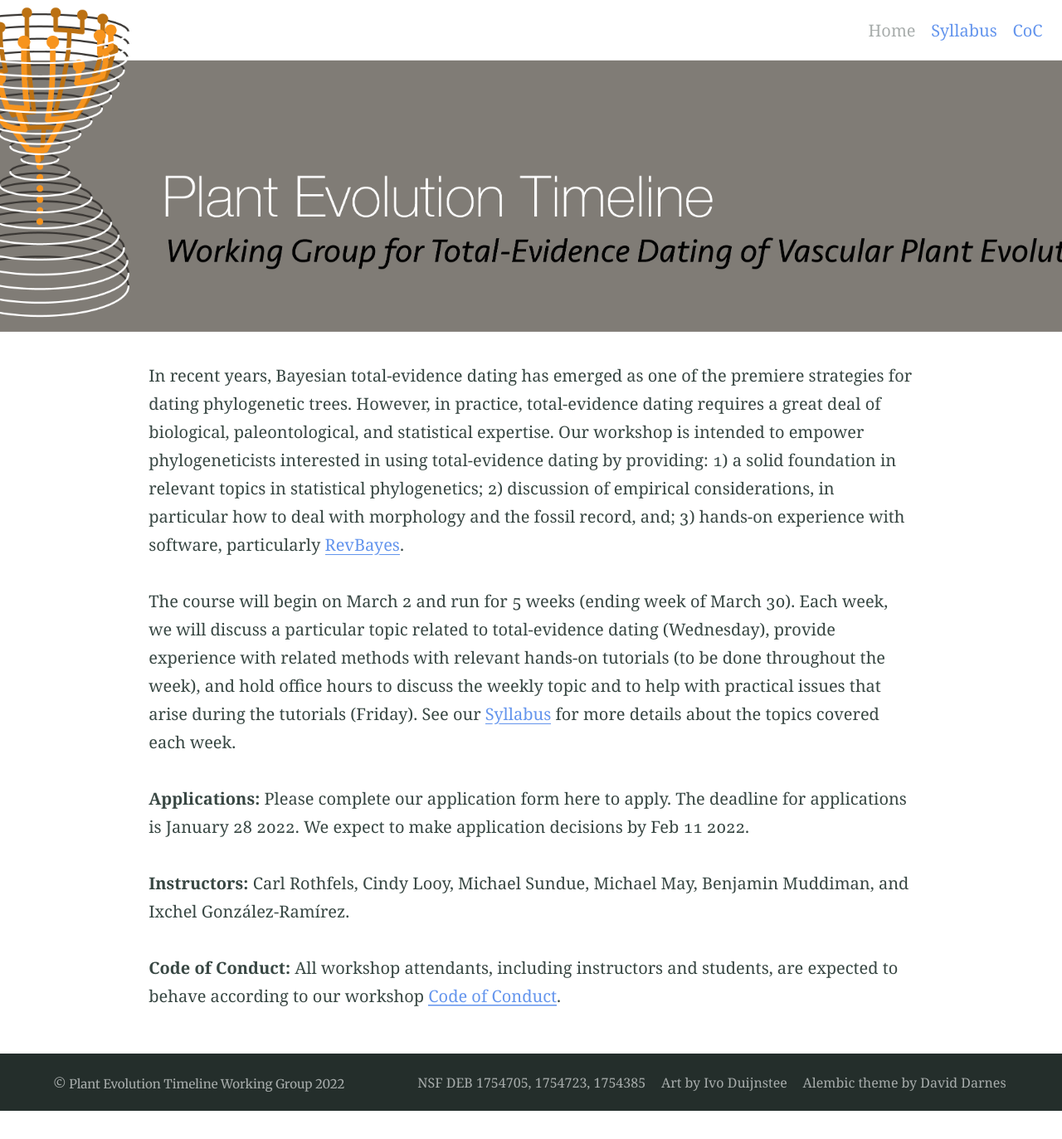
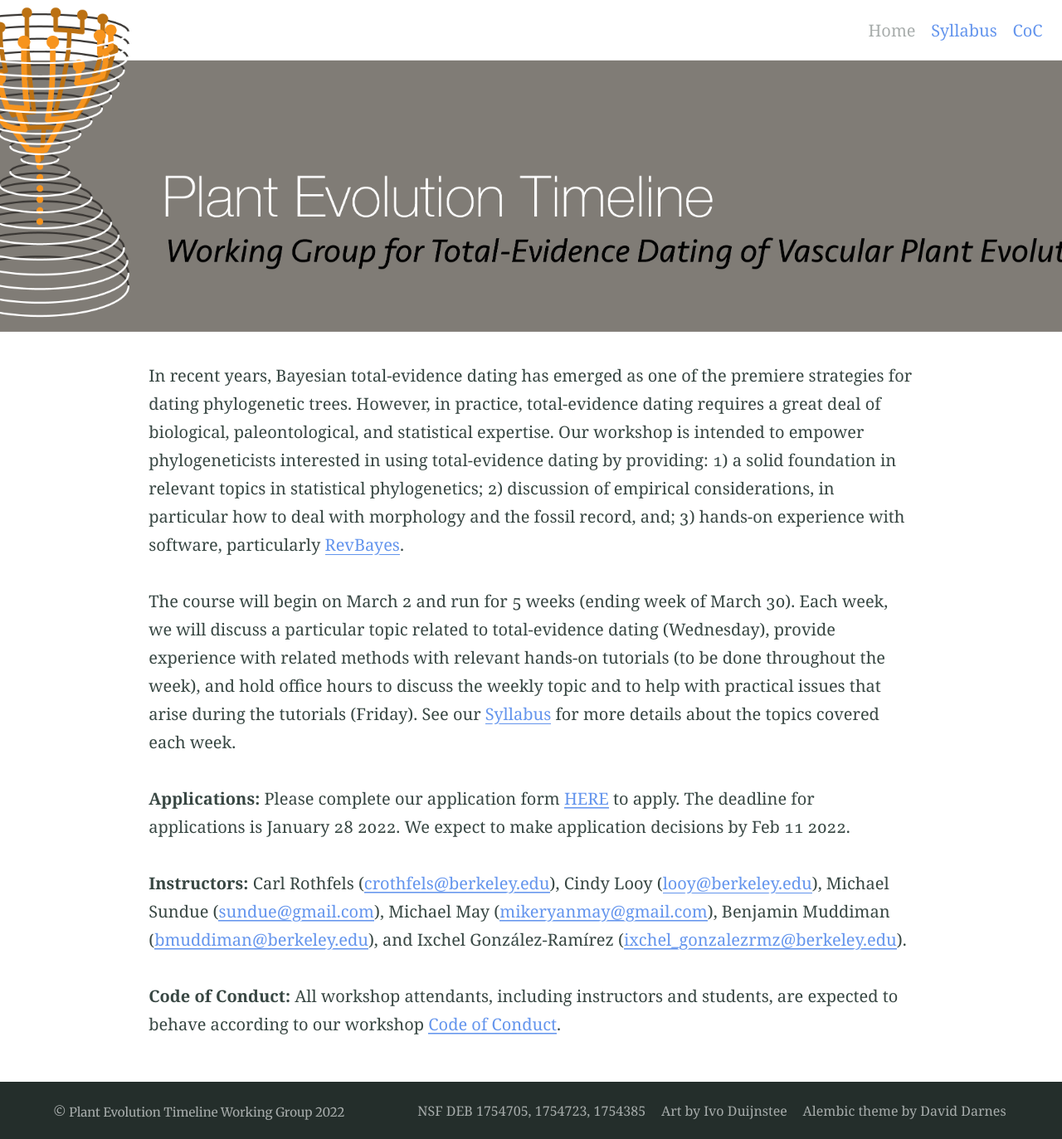
Before and after one commit to mikeryanmay/ted.workshop.github.io, a Jekyll site: the page built from index.md, in a window 1280 px wide. Shown: the whole page at 83% size. Built offline with Jekyll 4.4.1, drawn with Linux system fonts in a browser that asks for light colours; before the commit the page ends 1339 px from its top, so only the background shows below that.

Commit message:
fixing mailto links

```diff
--- a/index.md
+++ b/index.md
@@ -11,8 +11,8 @@ The course will begin on March 2 and run for 5 weeks (ending week of March 30).
 Each week, we will discuss a particular topic related to total-evidence dating (Wednesday), provide experience with related methods with relevant hands-on tutorials (to be done throughout the week), and hold office hours to discuss the weekly topic and to help with practical issues that arise during the tutorials (Friday).
 See our [Syllabus]({{site.baseurl}}/syllabus) for more details about the topics covered each week.
 
-**Applications:** Please complete our application form here to apply. The deadline for applications is January 28 2022. We expect to make application decisions by Feb 11 2022.
+**Applications:** Please complete our application form [HERE](ADDRESS) to apply. The deadline for applications is January 28 2022. We expect to make application decisions by Feb 11 2022.
 
-**Instructors:** Carl Rothfels, Cindy Looy, Michael Sundue, Michael May, Benjamin Muddiman, and Ixchel Gonz&aacute;lez-Ram&iacute;rez.
+**Instructors:** Carl Rothfels ([crothfels@berkeley.edu](mailto:crothfels@berkeley.edu)), Cindy Looy ([looy@berkeley.edu](mailto:looy@berkeley.edu)), Michael Sundue ([sundue@gmail.com](mailto:sundue@gmail.com)), Michael May ([mikeryanmay@gmail.com](mailto:mikeryanmay@gmail.com)), Benjamin Muddiman ([bmuddiman@berkeley.edu](mailto:bmuddiman@berkeley.edu)), and Ixchel Gonz&aacute;lez-Ram&iacute;rez ([ixchel_gonzalezrmz@berkeley.edu](mailto:ixchel_gonzalezrmz@berkeley.edu)).
 
 **Code of Conduct:** All workshop attendants, including instructors and students, are expected to behave according to our workshop [Code of Conduct]({{site.baseurl}}/coc).
```
Also changed, not shown: 404.md (+0 -4 lines), coc.md (+8 -8 lines), 5 other files.
